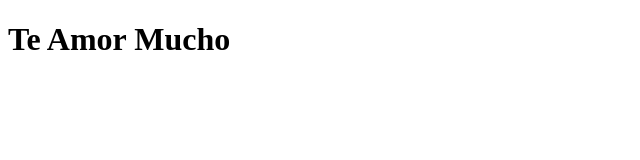
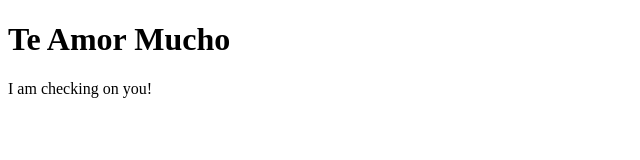
Before and after one commit to LO4NL4D1FF/zenix-lite, a plain HTML site: page index.html in a window 1280 px wide. Shown: the whole page, without its empty margins (0-640 px from the left). Drawn offline with Linux system fonts and the light colour scheme.

Commit message:
new index

```diff
--- a/index.html
+++ b/index.html
@@ -7,5 +7,6 @@
 </head>
 <body>
     <h1>Te Amor Mucho</h1>
+    <p>I am checking on you!</p>
 </body>
 </html>
```
